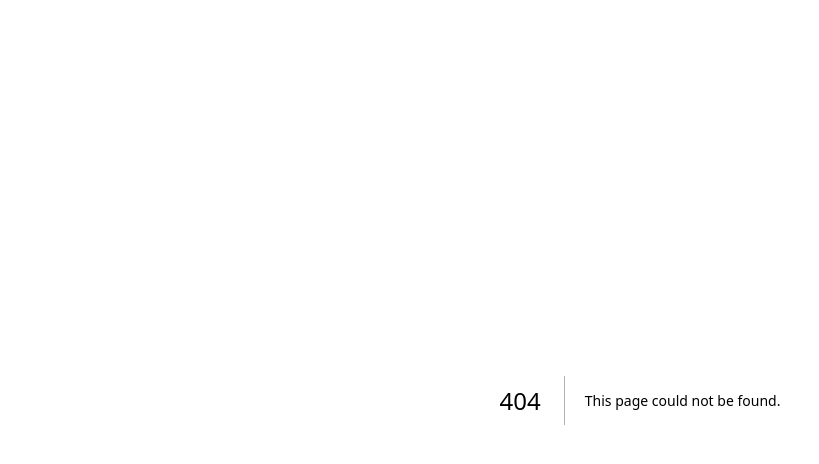
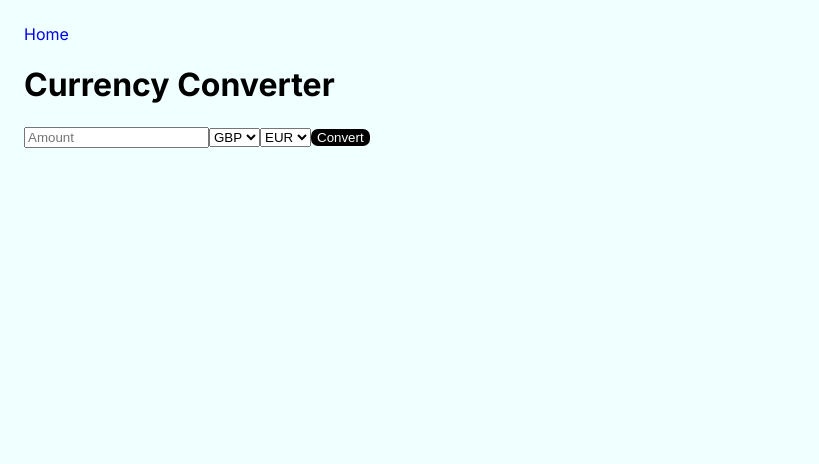
Before and after one commit to uk030621/fetchstockv2, a Next.js app: page /currency in a window 1280 px wide. Before the commit this address had no page. Shown: the top 464 px of the page, without its empty margins (0-819 px from the left). Built offline with nearby package versions, Linux system fonts and the light colour scheme.

Commit message:
Added basic currency converter

```diff
--- /dev/null
+++ b/app/api/convert/route.js
@@ -0,0 +1,18 @@
+// app/api/convert/route.js
+import { NextResponse } from 'next/server';
+import axios from 'axios';
+
+export async function POST(request) {
+  const { amount, fromCurrency, toCurrency } = await request.json();
+
+  try {
+    // Make the request to Frankfurter.app API
+    const response = await axios.get(`https://api.frankfurter.app/latest?amount=${amount}&from=${fromCurrency}&to=${toCurrency}`);
+    const result = response.data.rates[toCurrency];
+
+    return NextResponse.json({ result });
+  } catch (error) {
+    console.error("Error fetching data from the API:", error);
+    return NextResponse.json({ error: "Failed to fetch conversion rate." }, { status: 500 });
+  }
+}
--- /dev/null
+++ b/app/currency/page.js
@@ -0,0 +1,66 @@
+// app/page.js
+'use client'; // This is a client component since we are using form and state
+import Link from 'next/link';
+import { useState } from 'react';
+import axios from 'axios';
+
+export default function CurrencyConverter() {
+  const [amount, setAmount] = useState('');
+  const [fromCurrency, setFromCurrency] = useState('GBP');
+  const [toCurrency, setToCurrency] = useState('EUR');
+  const [result, setResult] = useState(null);
+
+  const handleConvert = async (e) => {
+    e.preventDefault();
+    try {
+      const response = await axios.post('/api/convert', {
+        amount,
+        fromCurrency,
+        toCurrency,
+      });
+      setResult(response.data.result);
+    } catch (error) {
+      console.error("Error fetching the conversion rate:", error);
+      setResult("Error occurred.");
+    }
+  };
+
+  return (
+    <div style={{ padding: '1rem' }}>
+      <Link className="home-link" href = "/">Home</Link>
+      <h1 className='currency-converter-heading'>Currency Converter</h1>
+      <form onSubmit={handleConvert}>
+        <input className='input'
+          type="number"
+          value={amount}
+          onChange={(e) => setAmount(e.target.value)}
+          placeholder="Amount"
+          required
+        />
+        <select className='selector'
+          value={fromCurrency}
+          onChange={(e) => setFromCurrency(e.target.value)}
+        >
+          <option value="USD">USD</option>
+          <option value="EUR">EUR</option>
+          <option value="GBP">GBP</option>
+          {/* Add more currencies if needed */}
+        </select>
+        <select className='selector'
+          value={toCurrency}
+          onChange={(e) => setToCurrency(e.target.value)}
+        >
+          <option value="EUR">EUR</option>
+          <option value="USD">USD</option>
+          <option value="GBP">GBP</option>
+          {/* Add more currencies if needed */}
+        </select>
+        <button className='selector' type="submit">Convert</button>
+      </form>
+
+      {result && (
+        <h2 className='result'>{amount} {fromCurrency} = {result} {toCurrency}</h2>
+      )}
+    </div>
+  );
+}
--- a/app/globals.css
+++ b/app/globals.css
@@ -3,6 +3,28 @@ body{
   color: black;
   background-color: azure ;
 }
+
+.currency-link{
+  text-decoration: none;
+  margin-left: 10px;
+}
+
+.currency-link:hover{
+  color:black;
+  font-weight: bolder;
+  cursor: pointer;
+}
+
+.home-link{
+  text-decoration: none;
+}
+
+.home-link:hover{
+  color:black;
+  font-weight: bolder;
+  cursor: pointer;
+}
+
 
 .hyperlink1{
   text-decoration: none;
--- a/app/page.js
+++ b/app/page.js
@@ -1,5 +1,5 @@
 "use client";
-
+import Link from 'next/link';
 import { useEffect, useState } from 'react';
 
 export default function Home() {
@@ -156,7 +156,11 @@ export default function Home() {
     return (
         <div style={{ textAlign: 'center', marginTop: '15px' }}>
 
+
+
             <button className='input-stock-button' onClick={handleClose}>Exit</button>
+
+            <Link className='currency-link' href="/currency">Currency Converter</Link>
 
             <h1 className='heading'>Personal Stock Portfolio</h1>
             <h2 className="sub-heading" style={{ marginTop: '20px' }}>Total Value: <span className='total-value'>£{totalPortfolioValue.toLocaleString('en-GB', { minimumFractionDigits: 0, maximumFractionDigits: 0 })}</span></h2>
```
